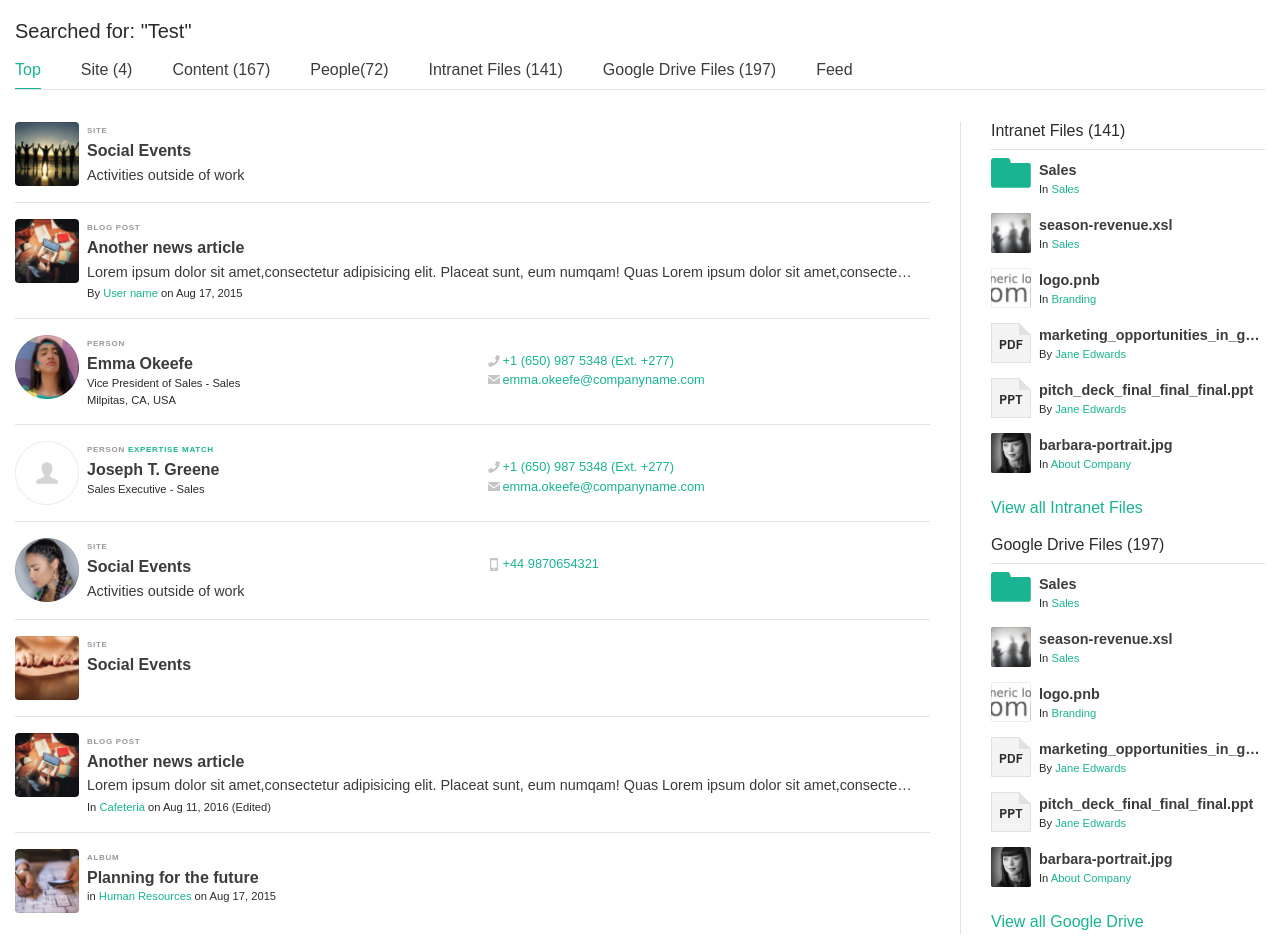
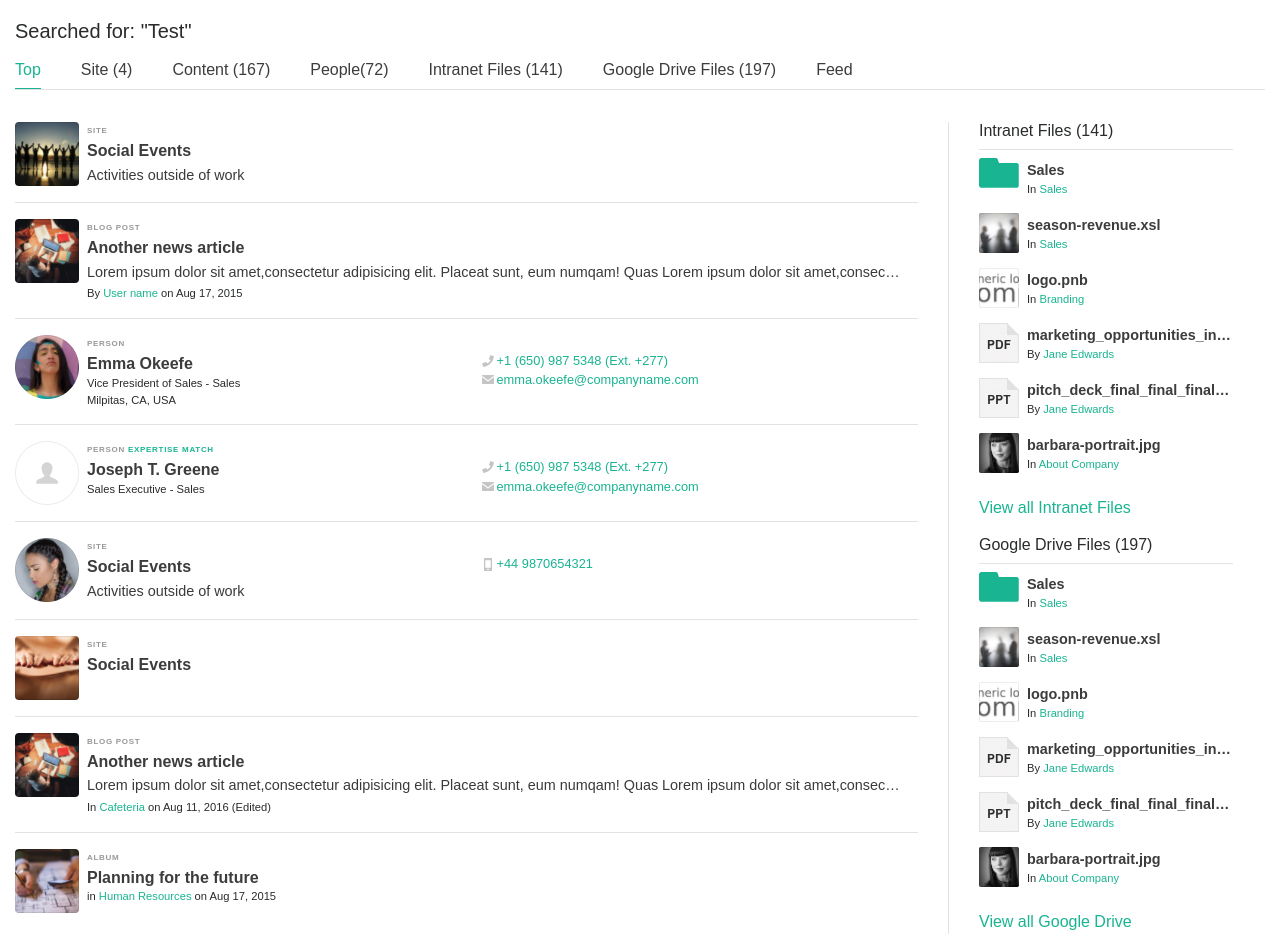
Before and after one commit to Paras777/html-sim, a website: page app/index.html in a window 1280 px wide. Drawn offline with nearby package versions, Linux system fonts and the light colour scheme.

Commit message:
Fixed column

```diff
--- a/app/index.html
+++ b/app/index.html
@@ -54,7 +54,7 @@
                         <div class="row">
                             <!-- partial:partial/_leftColumn.html -->
                             <!-- Left column start -->
-<div class="col-12 col-sm-12 col-md-9 col-lg-9 col-xl-9">
+<div id="left-col" class="col-12 col-sm-12 col-md-9 col-lg-9 col-xl-9">
     <div class="search-left-col">
         <div class="result-single-col pt-3 pb-3">
             <img src="img/img-res-01.jpg" alt="" title="" class="mr-2 rounded image-size">
@@ -147,7 +147,7 @@
     </div>
     <!-- Left column end -->
                             <!-- partial -->
-                            <div class="col-12 col-sm-12 col-md-3 col-lg-3 col-xl-3 mt-3 borderLeft">
+                            <div id="right-col" class="col-12 col-sm-12 col-md-3 col-lg-3 col-xl-3 mt-3 borderLeft">
                                 <div class="search-right-col">
                                     <h5>Intranet Files <span>(141)</span></h5>
                                     <!-- partial:partial/_rightInnerData.html -->
--- a/src/scss/base/_reset.scss
+++ b/src/scss/base/_reset.scss
@@ -34,6 +34,15 @@
     .search-left-col{
         padding-right: 15px;
     }
+    #left-col{
+        max-width: calc(100% - 332px) !important;
+        flex: inherit;
+        -webkit-flex: inherit;
+        -ms-flex: inherit;
+    }
+    #right-col{
+        max-width: 300px;
+    }
 }
 
 @media only screen and (max-width: 767px) {
```
Also changed, not shown: src/index.html (+1 -1 lines), src/partial/_leftColumn.html (+1 -1 lines), app/css/main.css, app/css/main.min.css.
